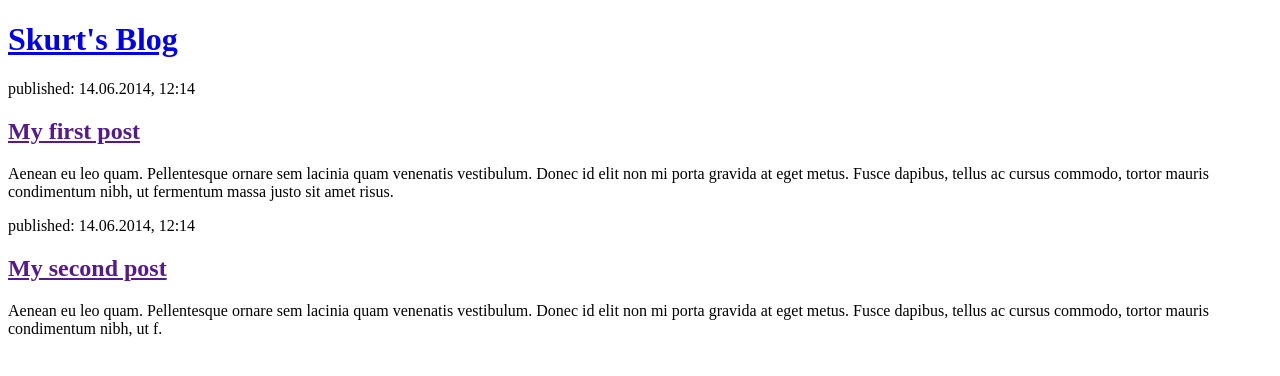
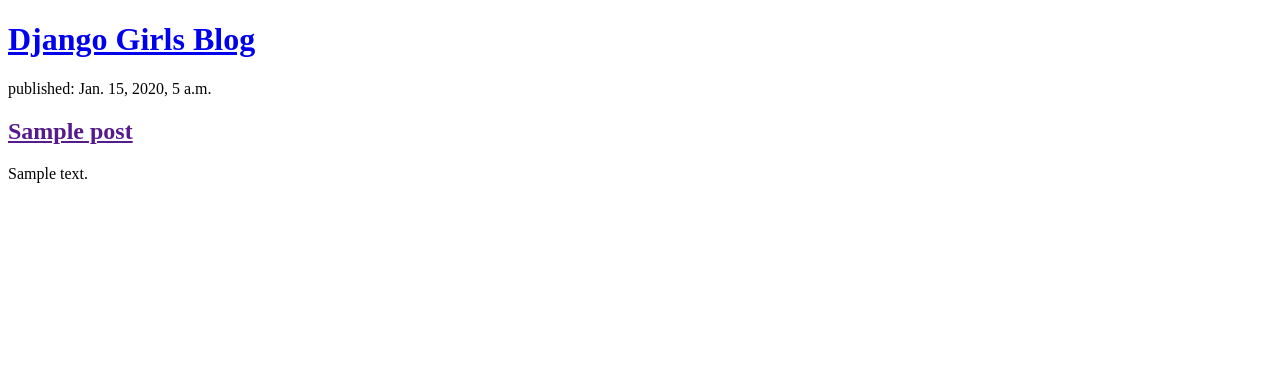
Before and after one commit to skurrtis/my-first-blog, a Django app: template blog/templates/blog/post_list.html in a window 1280 px wide. Shown: the top 376 px of the page. Run offline with Django 3.2, Linux system fonts and the light colour scheme; the template is opened without the code that fills it: values that come from a table or form of the project are taken from there, others are empty; tables that the repository leaves empty hold one stand-in row (values such as "Sample post").

Commit message:
Modified templates to display posts from database.

```diff
--- a/blog/templates/blog/post_list.html
+++ b/blog/templates/blog/post_list.html
@@ -1,23 +1,18 @@
 <!DOCTYPE html>
 <html>
     <head>
-        <title>Skurt's blog</title>
+        <title>Curtis's blog</title>
     </head>
     <body>
         <header>
-            <h1><a href="/">Skurt's Blog</a></h1>
+            <h1><a href="/">Django Girls Blog</a></h1>
         </header>
-
-        <article>
-            <time>published: 14.06.2014, 12:14</time>
-            <h2><a href="">My first post</a></h2>
-            <p>Aenean eu leo quam. Pellentesque ornare sem lacinia quam venenatis vestibulum. Donec id elit non mi porta gravida at eget metus. Fusce dapibus, tellus ac cursus commodo, tortor mauris condimentum nibh, ut fermentum massa justo sit amet risus.</p>
-        </article>
-
-        <article>
-            <time>published: 14.06.2014, 12:14</time>
-            <h2><a href="">My second post</a></h2>
-            <p>Aenean eu leo quam. Pellentesque ornare sem lacinia quam venenatis vestibulum. Donec id elit non mi porta gravida at eget metus. Fusce dapibus, tellus ac cursus commodo, tortor mauris condimentum nibh, ut f.</p>
-        </article>
+        {% for post in posts %}
+            <article>
+                <time>published: {{ post.published_date }}</time>
+                <h2><a href="">{{ post.title }}</a></h2>
+                <p>{{ post.text|linebreaksbr }}</p>
+            </article>
+        {% endfor %}
     </body>
 </html>
```
Also changed, not shown: blog/views.py (+7 -1 lines).
